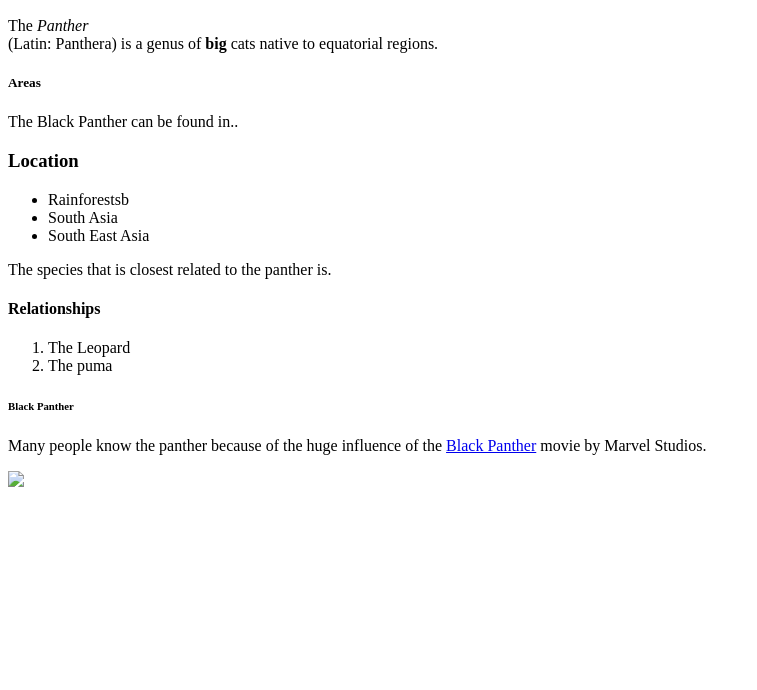
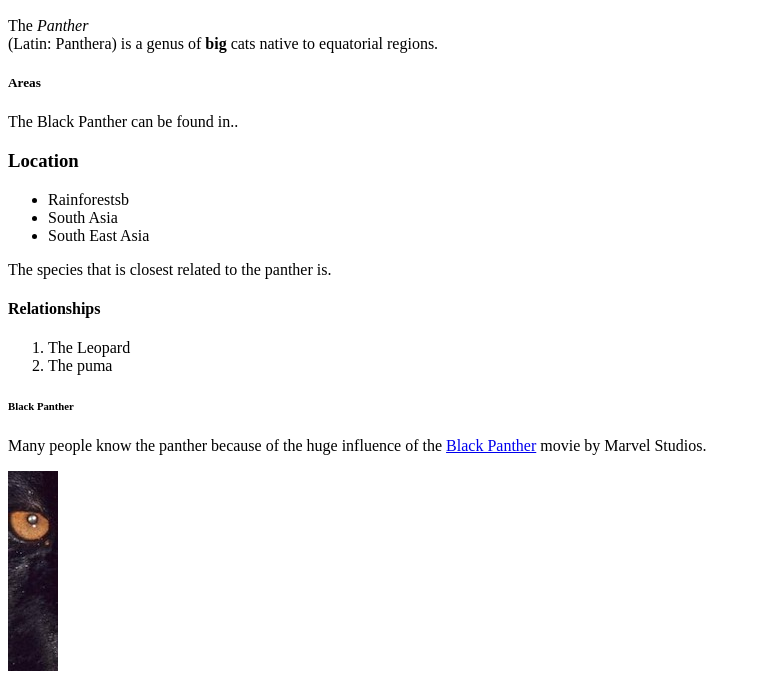
Before and after one commit to serigney/FirstTry, a plain HTML site: page index.html in a window 1280 px wide. Shown: the part 110-800 px from the top of the page, without its empty margins (0-757 px from the left). Drawn offline with Linux system fonts and the light colour scheme.

Commit message:
Clickable image

```diff
--- a/index.html
+++ b/index.html
@@ -27,6 +27,8 @@
     </ol>
     <h6>Black Panther</h6>
     <p>Many people know the panther because of the huge influence of the <a href = "new.html">Black Panther</a> movie by Marvel Studios.</p>
-    <a href= "https://lindblomeagles.org/"><img src ="Black"</a>
+    <a href= "https://lindblomeagles.org/">
+        <img src="panterh.jpg">
+    </a>
 </body>
 </html>
```
Also changed, not shown: panterh.jpg (added).
